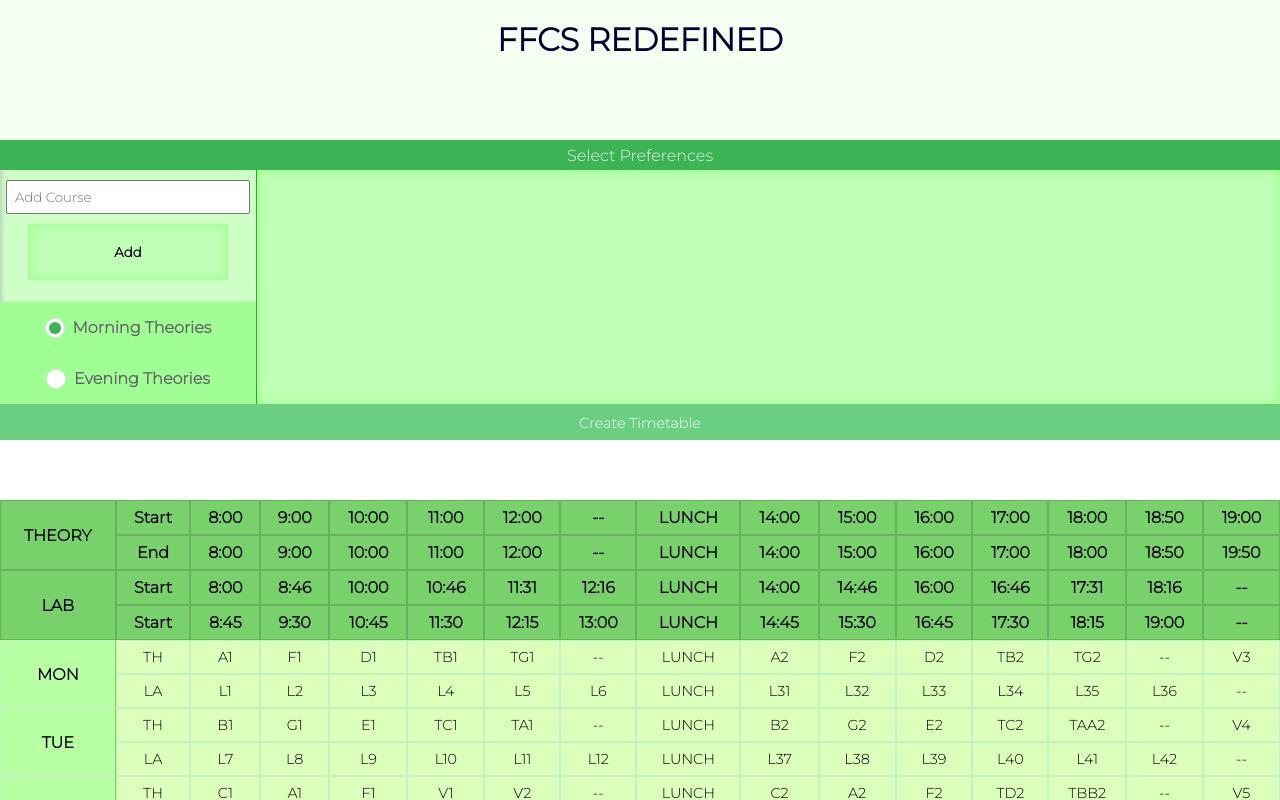
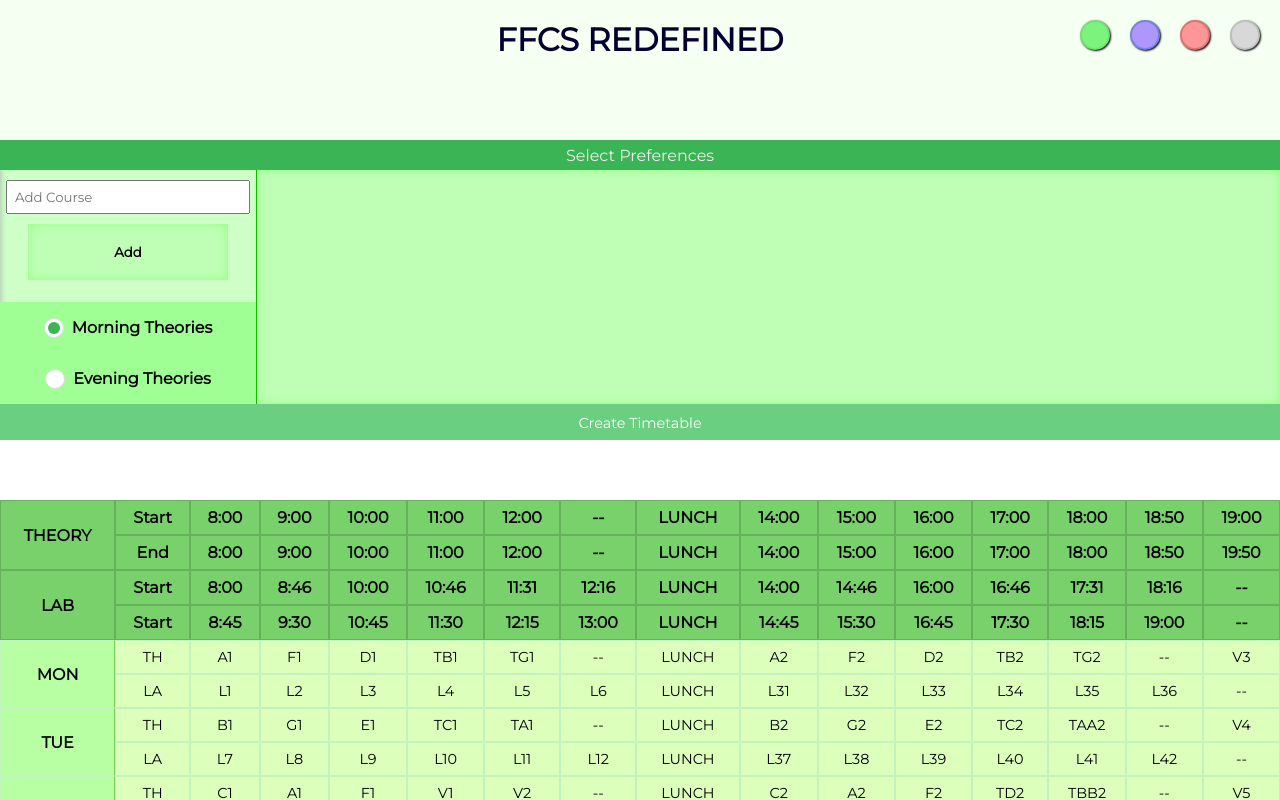
Before and after one commit to guptaashish190/ffcsredefinedreact, a React app in the folder client/: page / in a window 1280 px wide. Shown: the top 800 px of the page. Built offline with nearby package versions, Linux system fonts and the light colour scheme.

Commit message:
added color palatte for theme change

```diff
--- /dev/null
+++ b/client/src/actions/features.js
@@ -0,0 +1,8 @@
+function changeTheme(theme) {
+  return {
+    type: 'CHANGE_THEME',
+    payload: theme,
+  };
+}
+
+export default { changeTheme };
--- a/client/src/components/App.js
+++ b/client/src/components/App.js
@@ -1,15 +1,15 @@
 import React from 'react';
 import { connect } from 'react-redux';
-import actions from '../actions';
-import '../styles/style.scss';
+import actions from '../actions/features';
+import '../styles/index.scss';
 import Header from './Header/header';
 import Body from './Body/body';
 
 class App extends React.Component {
   render() {
     return (
-      <div>
-        <Header />
+      <div className={this.props.theme}>
+        <Header changeTheme={this.props.changeTheme} />
         <Body />
       </div>
     );
@@ -17,15 +17,11 @@ class App extends React.Component {
 }
 // Map State and Dispatch to props
 const mapStateToProps = state => ({
-  test: state.reducer1.test,
-  expressFetch: state.reducer1.fetchedData,
+  theme: state.features.theme,
 });
 const mapDispatchToProps = dispatch => ({
-  changeTest: (val) => {
-    dispatch(actions.changeTest(val));
-  },
-  fetchExpressRes: () => {
-    dispatch(actions.fetchExpressRes());
+  changeTheme: (theme) => {
+    dispatch(actions.changeTheme(theme));
   },
 });
 
--- a/client/src/components/Header/header.js
+++ b/client/src/components/Header/header.js
@@ -5,6 +5,13 @@ class Header extends React.Component {
     return (
       <div className="header">
         FFCS REDEFINED
+
+        <div className="themeChooser">
+          <button onClick={() => this.props.changeTheme('green')} />
+          <button onClick={() => this.props.changeTheme('blue')} />
+          <button onClick={() => this.props.changeTheme('red')} />
+          <button onClick={() => this.props.changeTheme('light')} />
+        </div>
       </div>
     );
   }
--- /dev/null
+++ b/client/src/reducers/features.js
@@ -0,0 +1,14 @@
+const initialState = {
+  theme: 'green',
+};
+
+export default function (state = initialState, action) {
+  switch (action.type) {
+    case 'CHANGE_THEME':
+      return Object.assign({}, state, { theme: action.payload });
+      break;
+    default:
+      return state;
+      break;
+  }
+}
--- a/client/src/reducers/index.js
+++ b/client/src/reducers/index.js
@@ -1,8 +1,8 @@
 import { combineReducers } from 'redux';
-import reducer1 from './reducer1';
+import features from './features';
 import timetableReducer from './timetableReducer';
 import courseListReducer from './courseListReducer';
 
-const CombinedReducers = combineReducers({ reducer1, timetableReducer, courseListReducer });
+const CombinedReducers = combineReducers({ features, timetableReducer, courseListReducer });
 
 export default CombinedReducers;
--- a/client/src/reducers/reducer1.js
+++ /dev/null
@@ -1,18 +0,0 @@
-const initialState = {
-  test: 'Redux State Working (Click to check Redux Dispatch)',
-  fetchedData: 'Check Express Fetch',
-};
-
-export default function (state = initialState, action) {
-  switch (action.type) {
-    case 'CHANGE_TEST':
-      return Object.assign({}, state, { test: action.payload });
-      break;
-    case 'FETCH_EXPRESS_RES':
-      return Object.assign({}, state, { fetchedData: action.payload });
-      break;
-    default:
-      return state;
-      break;
-  }
-}
--- a/client/src/styles/blueTheme.scss
+++ b/client/src/styles/blueTheme.scss
@@ -6,6 +6,8 @@ $darkBorder : rgb(122, 124, 255);
 $mediumBorder : rgb(65, 73, 155);
 $lightBorder : rgb(146, 147, 243);
 
-$preferencePanelBackground : rgb(199, 205, 255);
+$preferencePanelBackground : rgb(226, 229, 255);
 $preferencePanelHeadingBackground : rgb(58, 87, 180);
 $addedListBackground: rgb(181, 198, 255);
+$addedSlotBackground : rgb(51, 116, 255);
+$theoryTextColor: black;
--- a/client/src/styles/greenTheme.scss
+++ b/client/src/styles/greenTheme.scss
@@ -1,3 +1,4 @@
+
     $background : rgb(245, 255, 242);
     $timetableBaseColor : rgb(220, 255, 188);
     $timetableHeadColor  :rgb(120, 209, 106);
@@ -5,9 +6,8 @@ $timetableDayColor : rgb(184, 255, 163);
     $darkBorder : rgb(102, 178, 91);
     $mediumBorder : rgb(115, 207, 87);
     $lightBorder : rgb(194, 243, 190);
-
     $preferencePanelBackground : rgb(205, 255, 199);
     $preferencePanelHeadingBackground : rgb(58, 180, 84);
     $addedListBackground: rgb(190, 255, 181);
-
     $addedSlotBackground : rgb(109, 255, 51);
+    $theoryTextColor: black;
--- /dev/null
+++ b/client/src/styles/index.scss
@@ -0,0 +1,26 @@
+@import url('https://fonts.googleapis.com/css?family=Montserrat');
+body {
+    margin : 0;
+    font-family: 'Montserrat', sans-serif;
+    width: 100%;
+}
+.green{
+    @import './greenTheme.scss';
+    @import "./radioButton.scss";
+    @import './style.scss';
+}
+.blue{
+    @import './blueTheme.scss';
+    @import "./radioButton.scss";
+    @import './style.scss';
+}
+.red{
+    @import './redTheme.scss';
+    @import "./radioButton.scss";
+    @import './style.scss';
+}
+.light{
+    @import './lightTheme.scss';
+    @import "./radioButton.scss";
+    @import './style.scss';
+}
--- a/client/src/styles/lightTheme.scss
+++ b/client/src/styles/lightTheme.scss
@@ -5,3 +5,8 @@ $timetableDayColor : rgb(207, 207, 207);
 $darkBorder : rgb(138, 138, 138);
 $mediumBorder : rgb(201, 201, 201);
 $lightBorder : rgb(177, 177, 177);
+$preferencePanelBackground : rgb(206, 206, 206);
+$preferencePanelHeadingBackground : rgb(92, 92, 92);
+$addedListBackground: rgb(151, 151, 151);
+$addedSlotBackground : rgb(148, 148, 148);
+$theoryTextColor: white;
--- a/client/src/styles/redTheme.scss
+++ b/client/src/styles/redTheme.scss
@@ -5,7 +5,8 @@ $timetableDayColor : rgb(255, 163, 163);
 $darkBorder : rgb(236, 72, 72);
 $mediumBorder : rgb(199, 72, 72);
 $lightBorder : rgb(247, 168, 168);
-
-$preferencePanelBackground : rgb(255, 199, 199);
+$preferencePanelBackground : rgb(255, 213, 213);
 $preferencePanelHeadingBackground : rgb(180, 58, 58);
 $addedListBackground: rgb(255, 181, 181);
+$addedSlotBackground : rgb(255, 51, 51);
+$theoryTextColor: black;
--- a/client/src/styles/style.scss
+++ b/client/src/styles/style.scss
@@ -1,12 +1,3 @@
-@import url('https://fonts.googleapis.com/css?family=Montserrat:300');
-@import "./greenTheme.scss";
-@import "./radioButton.scss";
-
-body {
-    margin : 0;
-    font-family: 'Montserrat', sans-serif;
-    width: 100%;
-}
 input,button{
     font-family: 'Montserrat', sans-serif;
     }
@@ -20,6 +11,58 @@ input,button{
         font-weight: bold;
         font-size: 2em;
         background : $background;
+        position: relative;
+        .themeChooser{
+            position: absolute;
+            right: 0px;
+            top: 0px;
+            background-color : transparent;
+            display: flex;
+            flex-direction: row;
+            padding: 10px;
+            justify-content: space-around;
+            //box-shadow: 0px 0px 10px rgb(37, 37, 37) inset;
+            button{
+                margin: 10px;
+                box-shadow: 1px 1px 2px black;
+                width : 30px;
+                height: 30px;
+                background : black;
+                border-radius: 50%;
+                cursor: pointer;
+                outline: none;
+                &:nth-child(1){
+                    border: 2px solid rgb(115, 226, 115);
+                    background: rgb(124, 243, 124);
+                    &:hover{
+                        background: rgb(115, 226, 115);
+                    }
+                    &:focus{
+                        outline: none;
+                    }
+                }
+                &:nth-child(2){
+                    border: 2px solid rgb(115, 132, 226);
+                    background: rgb(173, 151, 253);
+                    &:hover{
+                        background: rgb(148, 115, 226);
+                    }
+                }
+                &:nth-child(3){
+                    border: 2px solid rgb(226, 115, 115);
+                    background: rgb(253, 151, 151);
+                    &:hover{
+                        background: rgb(226, 115, 115);
+                    }
+                }
+                &:nth-child(4){
+                    border: 2px solid rgb(192, 192, 192);
+                    background: rgb(216, 216, 216);
+                    &:hover{
+                        background: rgb(179, 179, 179);
+                    }
+                }            }
+        }
     }
     .body{
         display : block;
@@ -112,6 +155,7 @@ input,button{
             position: relative;
             padding-left:20px;
             margin-top: 1px;
+            color: darken($theoryTextColor,10);
             border: 1px solid darken($addedListBackground, 50);
 
         input{
@@ -176,6 +220,10 @@ input,button{
         div{
         margin: auto;
         }
+        label{
+
+        color: $theoryTextColor;
+        }
     }
     .createButton{
         grid-column: 1 / 3;
```
Lines whose indentation alone changed are shown as unchanged.
